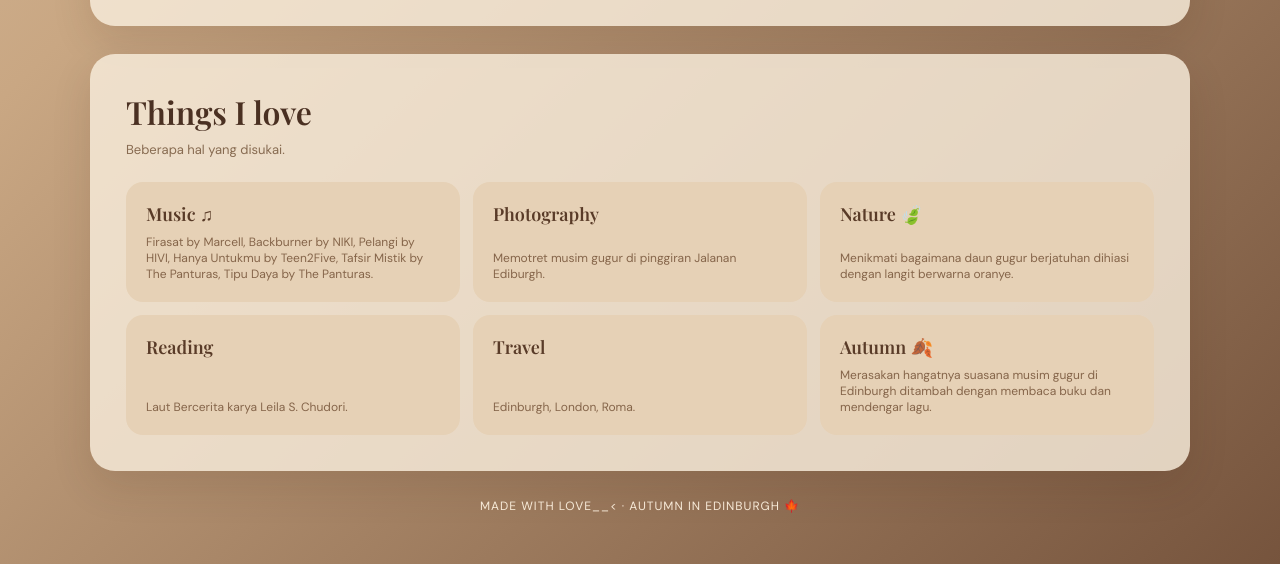
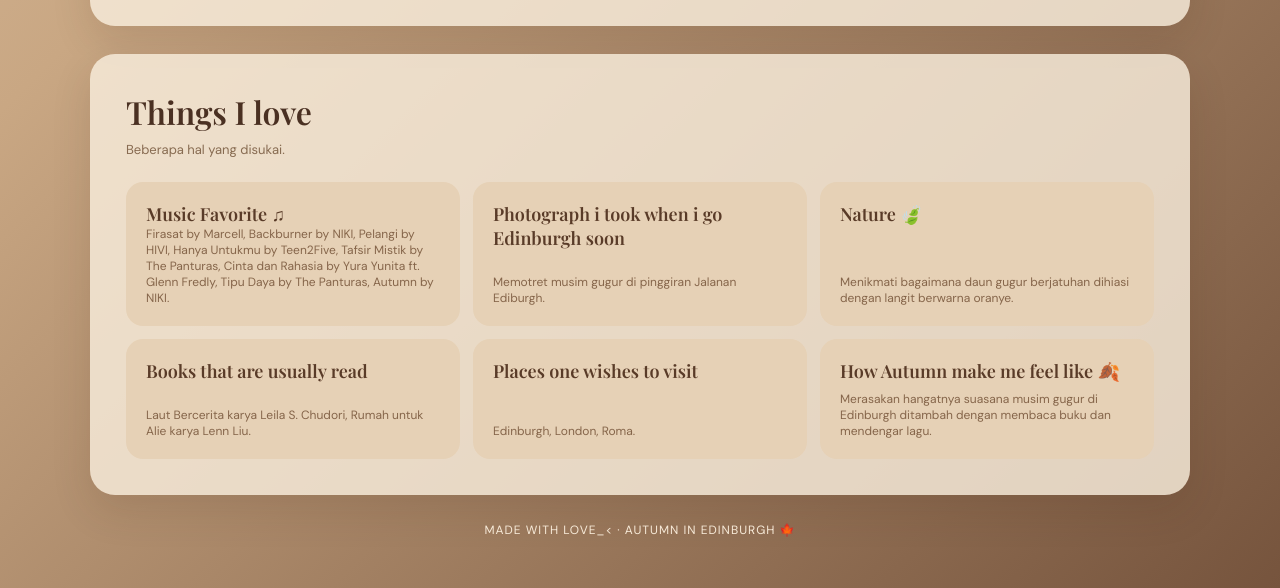
Before and after one commit to shofiatuladawiyah98smkannur/profile-data, a plain HTML site: page index.html in a window 1280 px wide. Shown: the part 1510-2098 px from the top of the page. Before the commit the page ends 2074 px from the top, so only its background shows below. Drawn offline with nearby package versions, Linux system fonts and the light colour scheme.

Commit message:
Update index.html

```diff
--- a/index.html
+++ b/index.html
@@ -189,15 +189,15 @@
       <h2 class="section-heading">Things I love</h2>
       <p class="sub">Beberapa hal yang disukai.</p>
       <div class="interest-grid">
-        <div class="interest"><b>Music ♫</b><span>Firasat by Marcell, Backburner by NIKI, Pelangi by HIVI, Hanya Untukmu by Teen2Five, Tafsir Mistik by The Panturas, Tipu Daya by The Panturas.</span></div>
-        <div class="interest"><b>Photography</b><span>Memotret musim gugur di pinggiran Jalanan Ediburgh.</span></div>
+        <div class="interest"><b>Music Favorite ♫</b><span>Firasat by Marcell, Backburner by NIKI, Pelangi by HIVI, Hanya Untukmu by Teen2Five, Tafsir Mistik by The Panturas, Cinta dan Rahasia by Yura Yunita ft. Glenn Fredly, Tipu Daya by The Panturas, Autumn by NIKI.</span></div>
+        <div class="interest"><b>Photograph i took when i go Edinburgh soon</b><span>Memotret musim gugur di pinggiran Jalanan Ediburgh.</span></div>
         <div class="interest"><b>Nature 🍃</b><span>Menikmati bagaimana daun gugur berjatuhan dihiasi dengan langit berwarna oranye.</span></div>
-        <div class="interest"><b>Reading</b><span>Laut Bercerita karya Leila S. Chudori.</span></div>
-        <div class="interest"><b>Travel</b><span>Edinburgh, London, Roma.</span></div>
-        <div class="interest"><b>Autumn 🍂</b><span>Merasakan hangatnya suasana musim gugur di Edinburgh ditambah dengan membaca buku dan mendengar lagu.</span></div>
+        <div class="interest"><b>Books that are usually read</b><span>Laut Bercerita karya Leila S. Chudori, Rumah untuk Alie karya Lenn Liu.</span></div>
+        <div class="interest"><b>Places one wishes to visit</b><span>Edinburgh, London, Roma.</span></div>
+        <div class="interest"><b>How Autumn make me feel like 🍂</b><span>Merasakan hangatnya suasana musim gugur di Edinburgh ditambah dengan membaca buku dan mendengar lagu.</span></div>
       </div>
     </section>
-    <footer>MADE WITH LOVE__< · AUTUMN IN EDINBURGH 🍁</footer>
+    <footer>MADE WITH LOVE_< · AUTUMN IN EDINBURGH 🍁</footer>
   </main>
 </body>
 </html>
```
